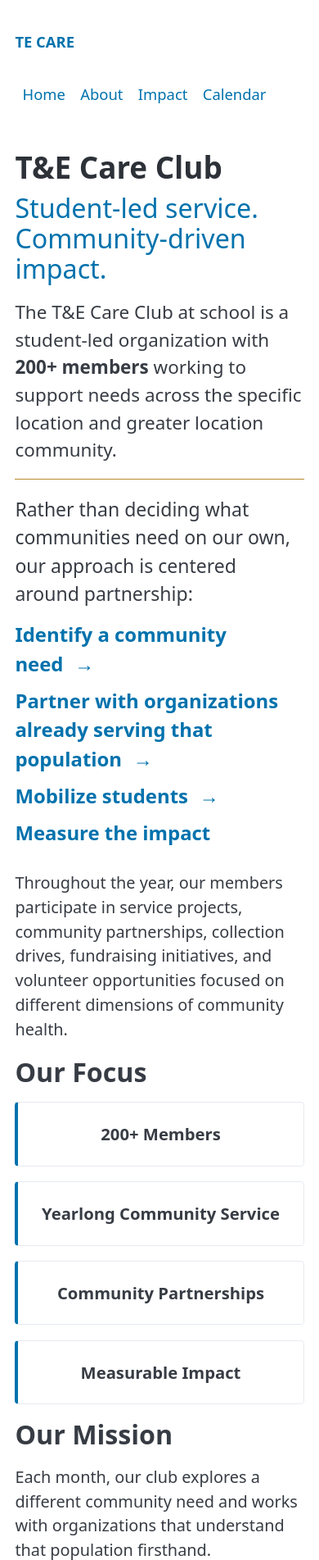
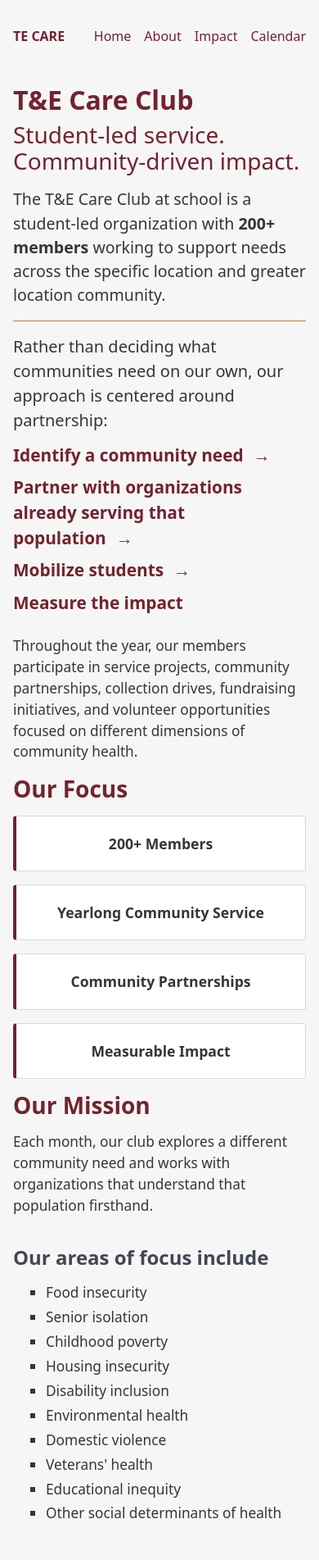
Before and after one commit to iodium/TE-Care-Website, a Flask app: page / in a window 390 px wide. Shown: the top 1903 px of the page at 82% size. Run offline with Flask 3, Linux system fonts and the light colour scheme; some libraries are stand-ins or nearby versions.

Commit message:
finished home, about, and impact pages

```diff
--- a/static/css/theme.css
+++ b/static/css/theme.css
@@ -1,4 +1,6 @@
-:root {
+/* Light mode. Pico defines its colors under :root:not([data-theme=dark]),
+   which outranks a plain :root, so we use the same selector to win. */
+:root:not([data-theme="dark"]) {
   --pico-primary:                    #73232e;
   --pico-primary-background:         #73232e;
   --pico-primary-hover:              #8d2c39;
@@ -21,9 +23,11 @@
    for small details (dividers, bullets). Set it to var(--pico-primary) to
    go back to a pure garnet-and-gray scheme. */
 :root {
-  --pico-h1-color: var(--pico-primary);
-  --pico-h2-color: var(--pico-primary);
-  --site-accent:   #b8892b;
+  --site-accent: #b8892b;
+}
+h1,
+h2 {
+  color: var(--pico-primary); /* resolves to the right garnet in either mode */
 }
 hr {
   border-color: var(--site-accent);
@@ -34,6 +38,13 @@ hr {
    get proportionally bigger. Change 1.12 to taste (1.0 = Pico's default). */
 :root {
   --site-text-scale: 1.15;
+}
+/* Phones (under 576px): pull the scale back so more words fit per line.
+   Only this one number changes; every size on the site is relative to it. */
+@media (max-width: 575px) {
+  :root {
+    --site-text-scale: 1.0;
+  }
 }
 html {
   font-size: calc(var(--pico-font-size) * var(--site-text-scale));
@@ -63,6 +74,9 @@ main th {
     --pico-primary-background:       #8d2c39;
     --pico-primary-hover:            #e8a5ae;
     --pico-primary-hover-background: #a33443;
+    --pico-primary-focus:            rgba(217, 140, 150, 0.3);
+    --pico-primary-underline:        rgba(217, 140, 150, 0.5);
+    --pico-primary-inverse:          #fff;
     --pico-color:                    #e4e5e7;
     --pico-background-color:         #1b1d1f;
     --pico-muted-color:              #9aa0a6;
@@ -95,7 +109,6 @@ nav ul {
 
 /* Tagline under the title: still a heading, but lighter weight and in garnet */
 .hero h2 {
-  color: var(--pico-primary);
   font-weight: 500;
   margin-top: -0.5rem; /* tuck it up closer to the h1 */
 }
```
